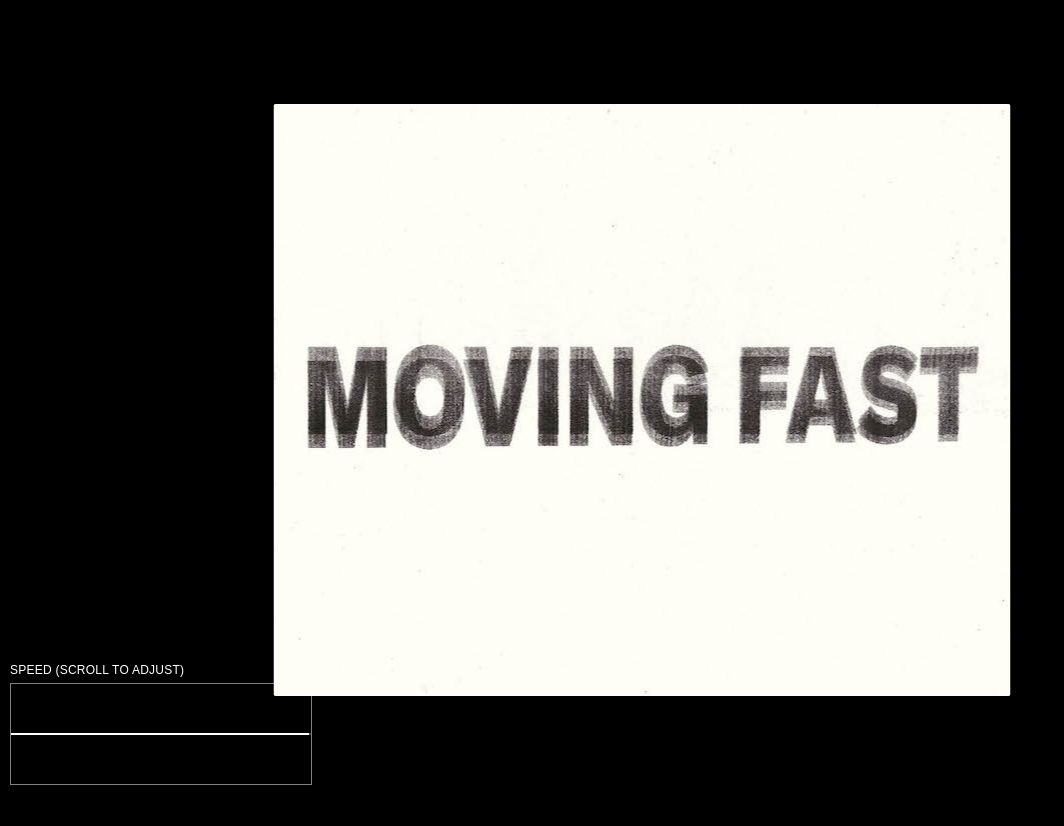
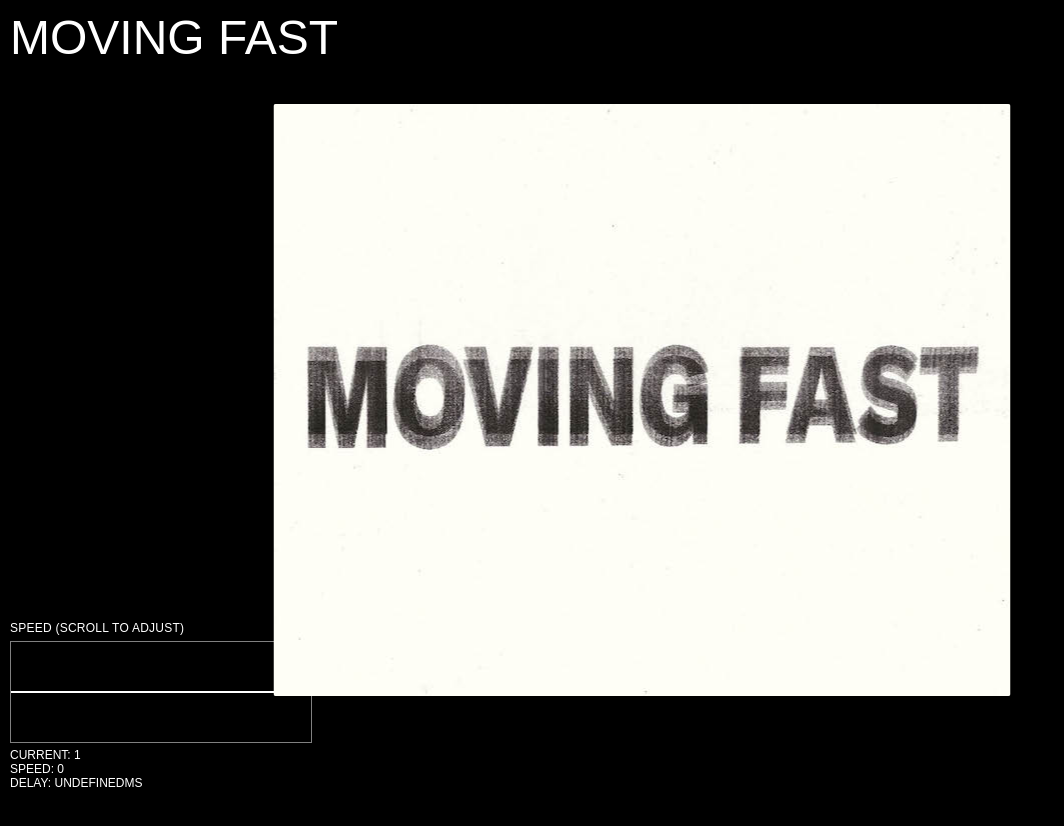
Before and after one commit to awesomephant/harry-website, an Eleventy site: page index.liquid in a window 1280 px wide. Shown: the top 826 px of the page, without its empty margins (0-1064 px from the left). Built offline with nearby package versions, Linux system fonts and the light colour scheme; Eleventy itself is replaced by a stand-in of ours; files that its build step writes are made by us from their sources; what eleventy-plugin-sass, jsdom would draw is missing.

Commit message:
add floating logo

```diff
--- a/css/global.scss
+++ b/css/global.scss
@@ -8,6 +8,17 @@ body {
     background-color: rgb(0, 0, 0);
     overflow: hidden;
 }
+.site-title {
+    color: white;
+    font-weight: 300;
+    font-size: 3rem;
+    text-transform: uppercase;
+    font-family: sans-serif;
+    position: absolute;
+    top: 0;
+    left: 0;
+}
+
 
 .debug {
     position: absolute;
@@ -35,5 +46,7 @@ body {
 }
 
 .debug-data {
-    display: none;
+    font-family: sans-serif;
+    font-size: 12px;
+    text-transform: uppercase;
 }
--- a/index.liquid
+++ b/index.liquid
@@ -2,14 +2,16 @@
 layout: base
 ---
 
+<h1 class="site-title">Moving Fast</h1>
+
 <aside class="debug">
+    <h2>Speed (scroll to adjust)</h2>
+    <canvas width='300px' height='100px' id="graph"></canvas>
     <div class="debug-data">
         <span id="debug-current"></span>
         <span id="debug-speed"></span>
         <span id="debug-delay"></span>
     </div>
-    <h2>Speed (scroll to adjust)</h2>
-    <canvas width='300px' height='100px' id="graph"></canvas>
 </aside>
 
 <div class="stack" data-current='1'>
--- a/js/main.js
+++ b/js/main.js
@@ -10,15 +10,51 @@ let graph = {
     values: [],
     resX: 150,
 }
+let logo = {
+    el: null,
+    x: 10,
+    y: 10,
+    w: 0,
+    h: 0,
+    vx: 1,
+    vy: 1,
+    vxSign: 1,
+    vySign: 1
+}
 
 let debug = {}
 let lastTouchY = 0;
 
+function updateLogo() {
+    logo.x += logo.vx * logo.vxSign
+    logo.y += logo.vy * logo.vySign
+
+    if ((logo.x + logo.w) > window.innerWidth) {
+        logo.x = window.innerWidth - logo.w;
+        logo.vxSign *= -1;
+    }
+    if (logo.x < 0) {
+        logo.x = 0;
+        logo.vxSign *= -1;
+    }
+
+    if (logo.y + logo.h > window.innerHeight) {
+        logo.y = window.innerHeight - logo.h;
+        logo.vySign *= -1;
+    }
+    if (logo.y < 0) {
+        logo.y = 0;
+        logo.vySign *= -1;
+    }
+
+    logo.el.style.transform = `translateX(${logo.x}px) translateY(${logo.y}px)`
+}
+
 function drawGraph() {
-    function scaleX(value){
+    function scaleX(value) {
         return ((graph.el.canvas.width / graph.resX) * value)
     }
-    function scaleY(value){
+    function scaleY(value) {
         const range = 20;
         return (graph.el.canvas.height / 2) + (((graph.el.canvas.height - 10) / range) * -1 * value)
     }
@@ -52,6 +88,7 @@ function drawGraph() {
 
 function graphLoop() {
     drawGraph()
+    updateLogo()
     window.requestAnimationFrame(graphLoop)
 }
 
@@ -59,6 +96,8 @@ function updateDebug() {
     debug.current.textContent = `Current: ${stack.current}`;
     debug.speed.textContent = `Speed: ${stack.speed}`;
     debug.delay.textContent = `Delay: ${stack.delay}ms`;
+    logo.vx = stack.speed;
+    logo.vy = stack.speed;
 }
 
 function updateStack(offset) {
@@ -115,6 +154,12 @@ window.addEventListener('DOMContentLoaded', () => {
     graph.el = ge.getContext('2d');
     stack.total = stack.items.length;
 
+    logo.el = document.querySelector('.site-title')
+    let box = logo.el.getBoundingClientRect();
+    logo.w = box.width;
+    logo.h = box.height;
+
+
     updateDebug();
     graphLoop();
 
```
